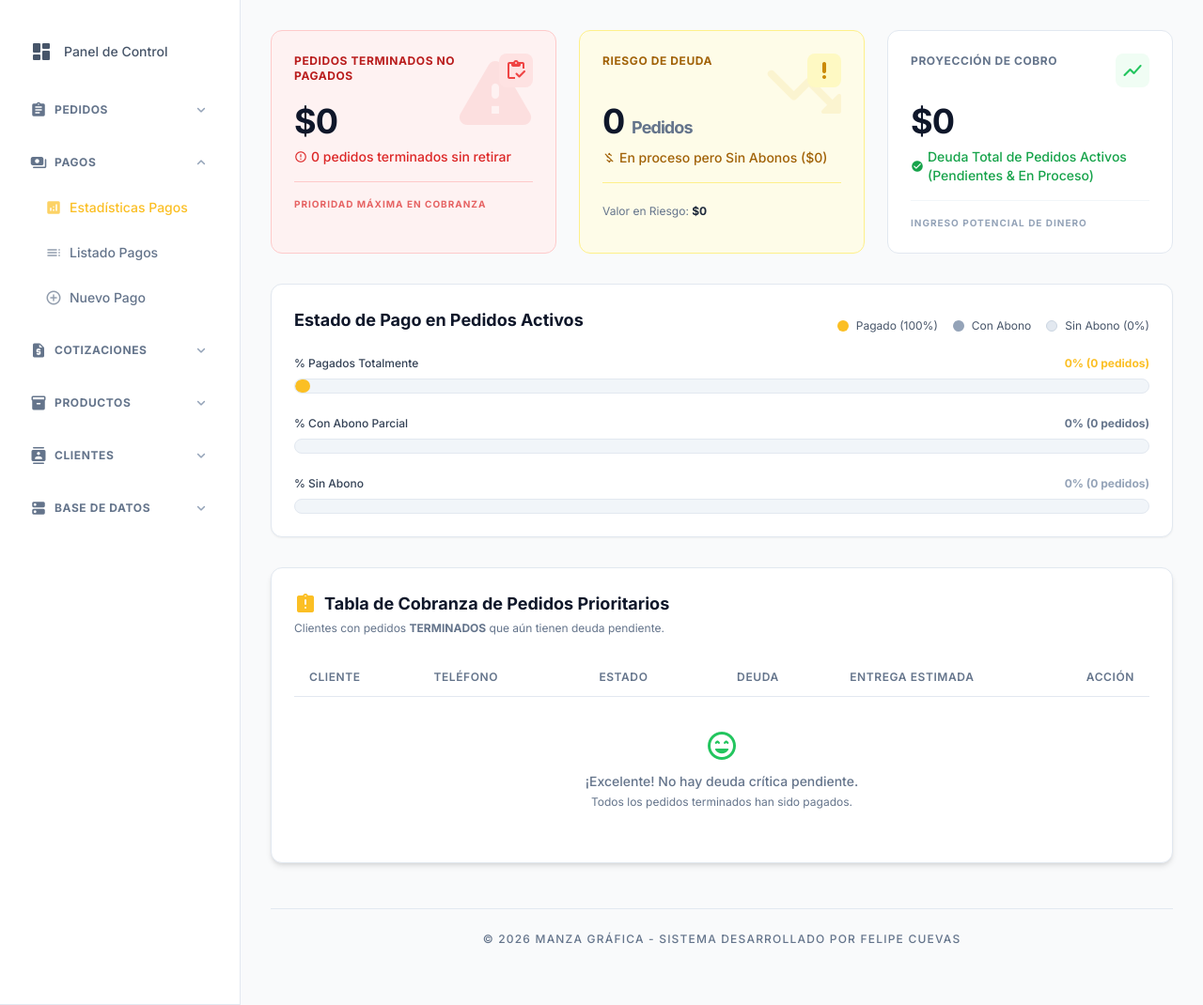
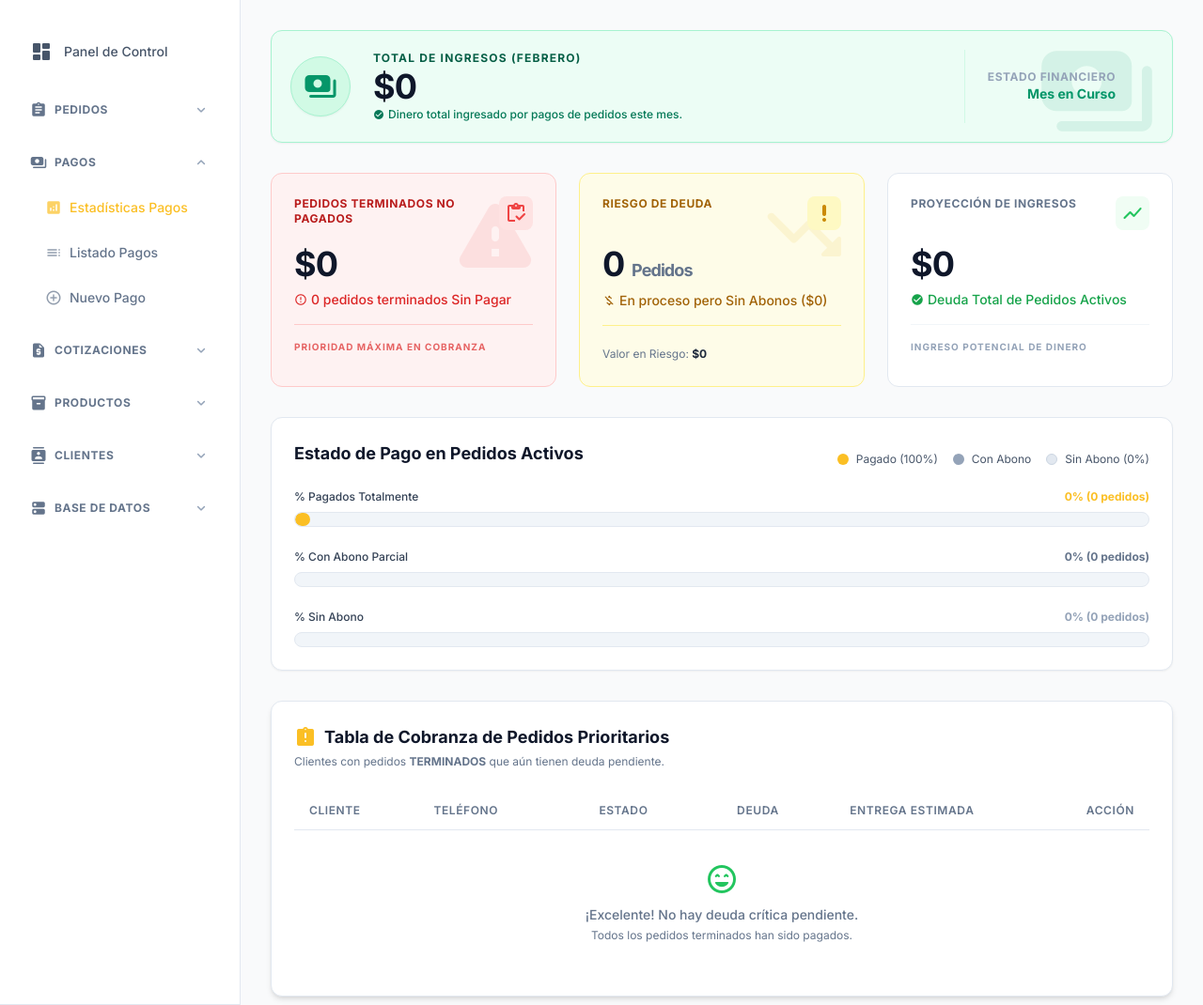
Before and after one commit to ffelipecuevasc/ManzagraficaPedidosApp, a Django app: page /pagos/estadisticas/ in a window 1280 px wide. Shown: the part 88-1158 px from the top of the page at 94% size. Run offline with Django 5.2, Linux system fonts and the light colour scheme; the visitor is signed in with stand-in values (Sample User, id 1); data that the repository does not hold is empty; some libraries are stand-ins or nearby versions.

Commit message:
Parche: Limpieza de campo obsoleto en Pedidos (valor_abonado) y la implementación de una nueva métrica en estadísticas de Pagos.

```diff
--- a/pedidos/models.py
+++ b/pedidos/models.py
@@ -45,10 +45,6 @@ class Pedido(models.Model):
     fecha_entrega = models.DateField(verbose_name="Fecha de Entrega", blank=True, null=True)
 
     valor_venta = models.PositiveIntegerField(verbose_name="Valor Total ($)", default=0)
-
-    # --- CAMPO LEGACY (NO BORRAR AÚN) ---
-    valor_abonado = models.PositiveIntegerField(verbose_name="Abono Inicial (LEGACY)", default=0)
-
     estado = models.CharField(max_length=20, choices=ESTADO_CHOICES, default='PENDIENTE', verbose_name="Estado Operativo")
 
     ESTADO_PAGO_CHOICES = [
--- a/pedidos/templates/pedidos/estadisticas_pagos.html
+++ b/pedidos/templates/pedidos/estadisticas_pagos.html
@@ -23,6 +23,37 @@
             </div>
         </header>
 
+        <div class="w-full bg-emerald-50 dark:bg-emerald-900/10 border border-emerald-200 dark:border-emerald-900/30 rounded-xl p-5 mb-8 flex items-center justify-between shadow-sm relative overflow-hidden h-[120px] group">
+
+            <div class="absolute right-0 -top-4 p-4 opacity-10 group-hover:opacity-20 transition-opacity pointer-events-none">
+                <span class="material-icons-round text-9xl text-emerald-600">payments</span>
+            </div>
+
+            <div class="flex items-center gap-6 relative z-10">
+                <div class="w-16 h-16 rounded-full bg-emerald-100 dark:bg-emerald-900/30 flex items-center justify-center text-emerald-600 dark:text-emerald-400 shadow-sm border border-emerald-200 dark:border-emerald-800">
+                    <span class="material-icons-round text-4xl">payments</span>
+                </div>
+
+                <div>
+                    <p class="text-emerald-800 dark:text-emerald-300 text-xs font-bold uppercase tracking-widest mb-1">
+                        Total de Ingresos ({{ hoy|date:"F" }})
+                    </p>
+                    <h2 class="text-4xl font-black text-slate-900 dark:text-white tracking-tight leading-none">
+                        ${{ ingresos_mes_actual|intcomma }}
+                    </h2>
+                    <p class="text-xs text-emerald-700 dark:text-emerald-500 font-medium mt-1 flex items-center gap-1">
+                        <span class="material-icons-round text-xs">check_circle</span>
+                        Dinero total ingresado por pagos de pedidos este mes.
+                    </p>
+                </div>
+            </div>
+
+            <div class="hidden md:flex flex-col items-end justify-center relative z-10 h-full border-l border-emerald-100 dark:border-emerald-900/30 pl-6 mr-10">
+                <span class="text-xs font-bold text-slate-400 dark:text-slate-500 uppercase tracking-wider">Estado Financiero</span>
+                <span class="text-sm font-bold text-emerald-600 dark:text-emerald-400">Mes en Curso</span>
+            </div>
+        </div>
+
         <div class="grid grid-cols-1 lg:grid-cols-3 gap-6 mb-8">
 
             <div class="bg-red-50 dark:bg-red-900/10 p-6 rounded-xl border border-red-200 dark:border-red-900/30 relative overflow-hidden group hover:shadow-md transition-shadow">
@@ -39,7 +70,7 @@
                     </div>
                     <div class="flex items-center mt-2 text-sm font-medium text-red-600 dark:text-red-400">
                         <span class="material-icons-round text-sm mr-1">error_outline</span>
-                        {{ deuda_critica_cantidad }} pedidos terminados sin retirar
+                        {{ deuda_critica_cantidad }} pedidos terminados Sin Pagar
                     </div>
                     <div class="mt-4 pt-4 border-t border-red-200 dark:border-red-900/30">
                         <p class="text-[10px] text-red-600/70 dark:text-red-400/70 uppercase font-bold tracking-widest">
@@ -75,7 +106,7 @@
 
             <div class="bg-white dark:bg-card-dark p-6 rounded-xl border border-slate-200 dark:border-neutral-800 hover:shadow-md transition-shadow">
                 <div class="flex justify-between items-start mb-4">
-                    <span class="text-slate-500 dark:text-slate-400 text-xs font-bold uppercase tracking-wider">Proyección de Cobro</span>
+                    <span class="text-slate-500 dark:text-slate-400 text-xs font-bold uppercase tracking-wider">Proyección de Ingresos</span>
                     <span class="material-icons-round text-green-500 bg-green-50 dark:bg-green-900/20 p-1.5 rounded-lg">show_chart</span>
                 </div>
                 <div>
@@ -84,7 +115,7 @@
                     </div>
                     <div class="flex items-center mt-2 text-sm font-medium text-green-600 dark:text-green-500">
                         <span class="material-icons-round text-sm mr-1">check_circle</span>
-                        Deuda Total de Pedidos Activos (Pendientes & En Proceso)
+                        Deuda Total de Pedidos Activos
                     </div>
                     <div class="mt-4 pt-4 border-t border-slate-100 dark:border-neutral-800">
                         <p class="text-[10px] text-slate-400 uppercase font-bold tracking-widest">
--- a/pedidos/views.py
+++ b/pedidos/views.py
@@ -175,7 +175,6 @@ def crear_pedido(request):
             with transaction.atomic():
                 # 1. Guardar el Pedido (Padre) - REGLA DE ORO: Legacy en 0
                 pedido = form.save(commit=False)
-                pedido.valor_abonado = 0  # Siempre 0, campo obsoleto
                 pedido.creado_por = request.user
 
                 # Calculamos el estado de pago inicial (PENDIENTE por defecto)
@@ -296,7 +295,6 @@ def editar_pedido(request, pk):
         'items_json': json.dumps(items_list)  # ¡Aquí enviamos los datos al HTML!
     })
 
-
 @login_required
 @transaccion_segura
 def eliminar_pedido(request, pk):
@@ -306,13 +304,11 @@ def eliminar_pedido(request, pk):
         return redirect('lista_pedidos')
     return render(request, 'pedidos/pedido_confirm_delete.html', {'pedido': pedido})
 
-
 @login_required
 def detalle_pedido(request, pk):
     pedido = get_object_or_404(Pedido, pk=pk)
     return render(request, 'pedidos/pedido_detail.html', {'pedido': pedido})
 
-
 @login_required
 def cambiar_estado_pedido(request, pk, nuevo_estado):
     pedido = get_object_or_404(Pedido, pk=pk)
@@ -325,7 +321,6 @@ def cambiar_estado_pedido(request, pk, nuevo_estado):
         pedido.save()
 
     return redirect('detalle_pedido', pk=pk)
-
 
 @login_required
 def lista_pedidos(request):
@@ -387,7 +382,6 @@ def lista_pedidos(request):
 
     return render(request, 'pedidos/pedido_list.html', context)
 
-
 @login_required
 @transaccion_segura
 def duplicar_pedido(request, pk):
@@ -400,7 +394,6 @@ def duplicar_pedido(request, pk):
         resumen_pedido=original.resumen_pedido,
         detalles_pedido=original.detalles_pedido,
         valor_venta=original.valor_venta,
-        valor_abonado=0,  # IMPORTANTE: La deuda nace en 0
         estado='PENDIENTE',  # IMPORTANTE: Nace pendiente
         fecha_entrega=original.fecha_entrega,  # Mantenemos fecha ref, usuario editará si quiere
         imagen_referencia=original.imagen_referencia  # Mantenemos la imagen si tenía
@@ -411,7 +404,6 @@ def duplicar_pedido(request, pk):
 
     # 4. Redirigir al detalle del nuevo pedido clonado
     return redirect('detalle_pedido', pk=nuevo_pedido.pk)
-
 
 @login_required
 def estadisticas_pedidos(request):
@@ -542,7 +534,6 @@ def estadisticas_pedidos(request):
     # render provisional (aún no creamos el HTML, fallará si lo cargas)
     return render(request, 'pedidos/estadisticas_pedidos.html', context)
 
-
 # ==========================================
 # GESTIÓN DE CLIENTES
 # ==========================================
@@ -577,7 +568,6 @@ def lista_clientes(request):
     }
     return render(request, 'pedidos/cliente_list.html', context)
 
-
 @login_required
 @transaccion_segura
 def crear_cliente(request):
@@ -591,7 +581,6 @@ def crear_cliente(request):
 
     return render(request, 'pedidos/cliente_form.html', {'form': form})
 
-
 @login_required
 @transaccion_segura
 def editar_cliente(request, pk):
@@ -606,7 +595,6 @@ def editar_cliente(request, pk):
 
     return render(request, 'pedidos/cliente_form.html', {'form': form})
 
-
 @login_required
 @transaccion_segura
 def eliminar_cliente(request, pk):
@@ -615,7 +603,6 @@ def eliminar_cliente(request, pk):
         cliente.delete()
         return redirect('lista_clientes')
     return render(request, 'pedidos/cliente_confirm_delete.html', {'cliente': cliente})
-
 
 @login_required
 @require_POST
@@ -635,7 +622,6 @@ def api_crear_cliente_rapido(request):
             'errors': form.errors
         })
 
-
 @login_required
 def trabajo_semanal(request):
     # 1. Definir Fechas
@@ -682,7 +668,6 @@ def trabajo_semanal(request):
 
     return render(request, 'pedidos/trabajo_semanal.html', context)
 
-
 # ==========================================
 # GESTIÓN DE COTIZACIONES
 # ==========================================
@@ -718,7 +703,6 @@ def lista_cotizaciones(request):
         'is_paginated': page_obj.has_other_pages(),
     }
     return render(request, 'pedidos/cotizacion_list.html', context)
-
 
 @login_required
 @transaccion_segura
@@ -764,7 +748,6 @@ def crear_cotizacion(request):
         'productos_disponibles': productos_disponibles,
         'fecha_hoy': timezone.now().strftime('%Y-%m-%d')
     })
-
 
 @login_required
 @transaccion_segura
@@ -819,13 +802,11 @@ def editar_cotizacion(request, pk):
         'items_json': json.dumps(items_list)  # ¡Enviamos los datos!
     })
 
-
 @login_required
 def detalle_cotizacion(request, pk):
     cotizacion = get_object_or_404(Cotizacion, pk=pk)
     return render(request, 'pedidos/cotizacion_detail.html', {'cotizacion': cotizacion})
 
-
 @login_required
 @transaccion_segura
 def eliminar_cotizacion(request, pk):
@@ -834,7 +815,6 @@ def eliminar_cotizacion(request, pk):
         cotizacion.delete()
         return redirect('lista_cotizaciones')
     return render(request, 'pedidos/cotizacion_confirm_delete.html', {'cotizacion': cotizacion})
-
 
 @login_required
 @transaccion_segura
@@ -861,10 +841,9 @@ def convertir_a_pedido(request, pk):
             resumen_pedido=cotizacion.resumen,
             detalles_pedido=cotizacion.detalles,
             valor_venta=cotizacion.valor_total,
-            valor_abonado=0,  # Se actualizará al crear el Pago
             fecha_entrega=fecha_entrega,
             estado='PENDIENTE',
-            creado_por=request.user  # Es buena práctica registrar quién lo creó
+            creado_por=request.user
         )
 
         # 3. Traspasar Productos
@@ -889,9 +868,6 @@ def convertir_a_pedido(request, pk):
                 nota=f'Abono inicial por conversión de Cotización #{cotizacion.id}'
             )
 
-            # B. Actualizar el pedido (Legacy + Estado)
-            pedido.valor_abonado = abono
-
             # Calcular estado financiero
             if pedido.saldo_pendiente <= 0:
                 pedido.estado_pago = 'PAGADO'
@@ -915,7 +891,6 @@ def convertir_a_pedido(request, pk):
     }
     return render(request, 'pedidos/cotizacion_convertir.html', context)
 
-
 @login_required
 def exportar_cotizacion_pdf(request, pk):
     # 1. Obtener la cotización
@@ -939,7 +914,6 @@ def exportar_cotizacion_pdf(request, pk):
     response.write(result)
 
     return response
-
 
 # ==========================================
 # GESTIÓN DE PRODUCTOS (INVENTARIO)
@@ -972,7 +946,6 @@ def lista_productos(request):
     }
     return render(request, 'pedidos/producto_list.html', context)
 
-
 @login_required
 @transaccion_segura
 def crear_producto(request):
@@ -986,7 +959,6 @@ def crear_producto(request):
 
     return render(request, 'pedidos/producto_form.html', {'form': form})
 
-
 @login_required
 @transaccion_segura
 def editar_producto(request, pk):
@@ -1000,7 +972,6 @@ def editar_producto(request, pk):
         form = ProductoForm(instance=producto)
 
     return render(request, 'pedidos/producto_form.html', {'form': form})
-
 
 @login_required
 @transaccion_segura
@@ -1021,12 +992,10 @@ def eliminar_producto(request, pk):
         'error': error_message  # Pasamos el error al HTML
     })
 
-
 @login_required
 def detalle_producto(request, pk):
     producto = get_object_or_404(Producto, pk=pk)
     return render(request, 'pedidos/producto_detail.html', {'producto': producto})
-
 
 @login_required
 @require_POST
@@ -1055,14 +1024,12 @@ def api_crear_producto_rapido(request):
             'errors': form.errors
         })
 
-
 # ==========================================
 # BASE DE DATOS - RESPALDOS & RESTAURACIONES
 # ==========================================
 
 def es_superusuario(user):
     return user.is_superuser
-
 
 @login_required
 @user_passes_test(es_superusuario)
@@ -1103,7 +1070,6 @@ def respaldar_bd(request):
         'metricas': metricas,
         'backups': lista_backups
     })
-
 
 @login_required
 @user_passes_test(es_superusuario)
@@ -1120,7 +1086,6 @@ def generar_respaldo_bd(request):
         return response
     except Exception as e:
         return HttpResponse(f"Error crítico: {str(e)}")
-
 
 @login_required
 @user_passes_test(es_superusuario)
@@ -1186,7 +1151,6 @@ def restaurar_bd(request):
 
     # Si es GET, solo mostramos el formulario
     return render(request, 'pedidos/restaurar_bd.html')
-
 
 @login_required
 @user_passes_test(es_superusuario)
@@ -1330,7 +1294,6 @@ def estadisticas_bd(request):
 
     return render(request, 'pedidos/estadisticas_bd.html', context)
 
-
 # ==========================================
 # GESTIÓN DE PAGOS
 # ==========================================
@@ -1394,7 +1357,6 @@ def ingresar_pago(request, pedido_id=None):
 
             # Recalculamos el total pagado sumando todos los pagos (incluyendo el nuevo)
             total_pagado = pedido_relacionado.pagos.aggregate(Sum('monto'))['monto__sum'] or 0
-            pedido_relacionado.valor_abonado = total_pagado  # Actualizamos el campo caché/legacy
 
             # Determinamos estado (si existe el campo estado_pago)
             if hasattr(pedido_relacionado, 'estado_pago'):
@@ -1475,7 +1437,6 @@ def detalle_pago(request, pk):
     """
     pago = get_object_or_404(Pago, pk=pk)
     return render(request, 'pedidos/pago_detail.html', {'pago': pago})
-
 
 @login_required
 def estadisticas_pagos(request):
@@ -1553,6 +1514,16 @@ def estadisticas_pagos(request):
 
     # Para calcular los "Días de Atraso" usaremos la fecha de hoy en el template
     hoy = timezone.now().date()
+
+    # =========================================================================
+    # NUEVO KPI: INGRESOS REALES DEL MES EN CURSO (Caja Verde Horizontal)
+    # =========================================================================
+    ahora = timezone.now()
+    inicio_mes = ahora.replace(day=1, hour=0, minute=0, second=0, microsecond=0)
+
+    # Sumamos la tabla PAGO filtrando por fecha de pago >= inicio de este mes.
+    # Esto muestra el dinero real que entró a la caja, sin importar si el pedido es viejo o nuevo.
+    ingresos_mes_actual = Pago.objects.filter(fecha__gte=inicio_mes).aggregate(total=Sum('monto'))['total'] or 0
 
     # =========================================================================
     # CONTEXTO FINAL
@@ -1564,6 +1535,7 @@ def estadisticas_pagos(request):
         'riesgo_total_monto': riesgo_total_monto,
         'riesgo_cantidad': riesgo_cantidad,
         'proyeccion_total': proyeccion_total,
+        'ingresos_mes_actual': ingresos_mes_actual,
 
         # Barras de Progreso
         'pct_pagados': pct_pagados,
@@ -1587,6 +1559,5 @@ def estadisticas_pagos(request):
 def error_404(request, exception):
     return render(request, 'pedidos/errors/404.html', status=404)
 
-
 def error_500(request):
     return render(request, 'pedidos/errors/500.html', status=500)
```
Also changed, not shown: PedidosApp/settings.py (+4 -4 lines), pedidos/forms.py (+1 -6 lines), pedidos/migrations/0006_remove_pedido_valor_abonado_and_more.py (added).
